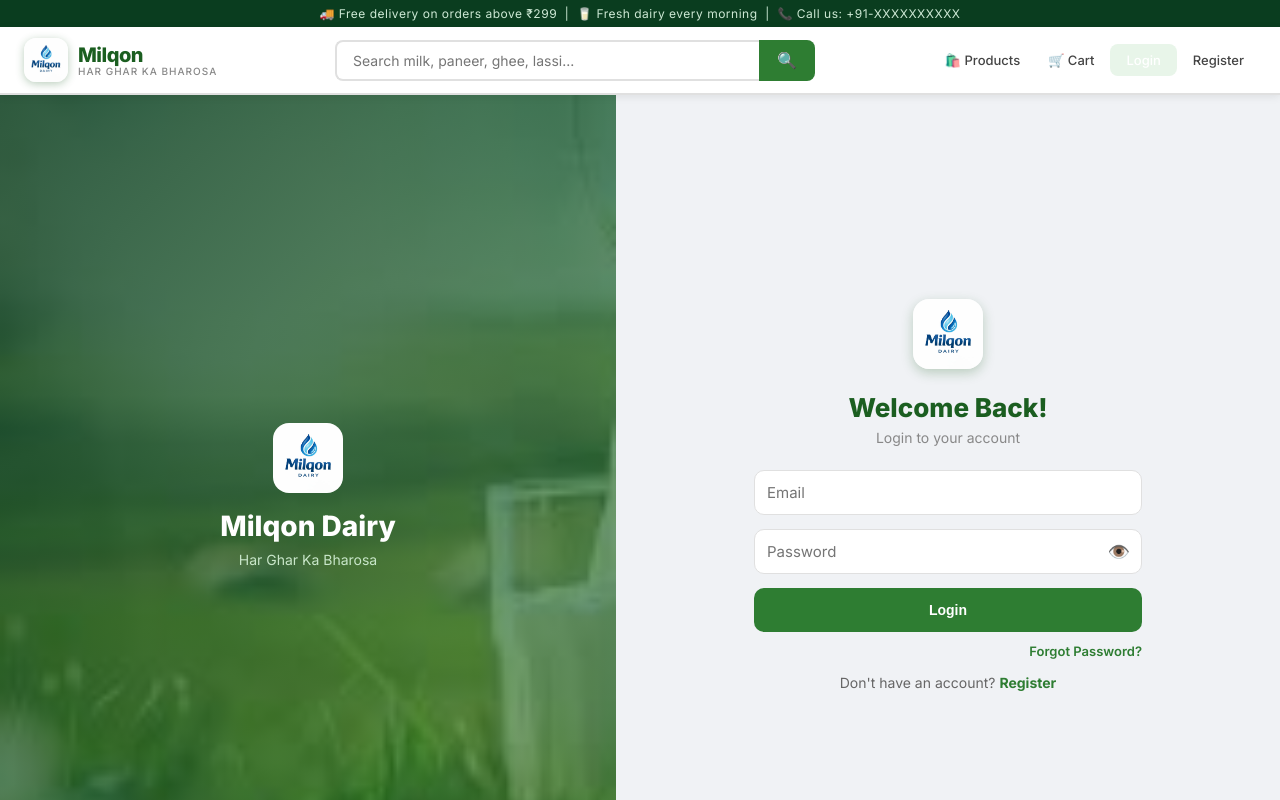
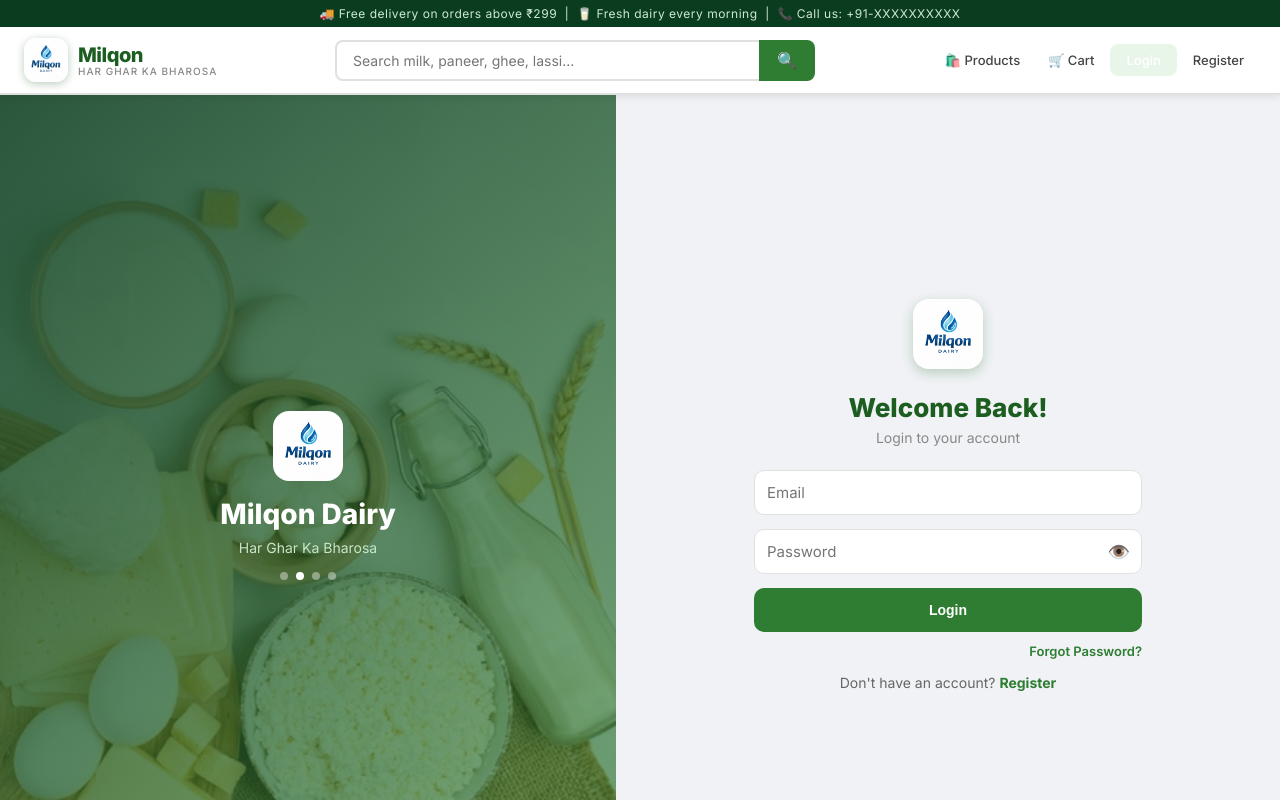
Before and after one commit to Abhishekkumar0048/Milqon-Dairy, a React (Create React App) app in the folder frontend/: page /login in a window 1280 px wide. Shown: the top 800 px of the page. Built offline with nearby package versions, Linux system fonts and the light colour scheme; no server answers.

Commit message:
add sliding images to login register

```diff
--- a/frontend/src/index.css
+++ b/frontend/src/index.css
@@ -204,7 +204,7 @@
 
 /* Auth Split Layout */
 .auth-split { display: flex; min-height: 100vh; }
-.auth-image-panel { flex: 1; position: relative; display: none; }
+.auth-image-panel { flex: 1; position: relative; display: none; overflow: hidden; }
 .auth-image-overlay { position: absolute; inset: 0; background: linear-gradient(135deg, rgba(10,61,31,0.85), rgba(46,125,50,0.6)); display: flex; flex-direction: column; align-items: center; justify-content: center; }
 .auth-form-panel { flex: 1; display: flex; align-items: center; justify-content: center; background: #f0f2f5; padding: 24px; }
 .auth-form-panel .auth-page { margin: 0; width: 100%; max-width: 420px; }
--- a/frontend/src/pages/Login.js
+++ b/frontend/src/pages/Login.js
@@ -1,13 +1,21 @@
-import { useState } from 'react';
+import { useState, useEffect } from 'react';
 import { useNavigate } from 'react-router-dom';
 import api from '../api';
 import { useAuth } from '../context/AuthContext';
 
+const SLIDES = ['/milk1.jpg', '/milk2.jpg', '/milk3.jpg', '/milk4.jpg'];
+
 export default function Login() {
   const [form, setForm] = useState({ email: '', password: '' });
   const [showPass, setShowPass] = useState(false);
+  const [slide, setSlide] = useState(0);
   const { login } = useAuth();
   const navigate = useNavigate();
+
+  useEffect(() => {
+    const t = setInterval(() => setSlide(s => (s + 1) % SLIDES.length), 3000);
+    return () => clearInterval(t);
+  }, []);
 
   const handleLogin = async () => {
     try {
@@ -21,13 +29,18 @@
 
   return (
     <div className="auth-split">
-      {/* Left Image Panel */}
+      {/* Left Sliding Image Panel */}
       <div className="auth-image-panel">
-        <img src="/nature.jpeg" alt="Milqon Dairy" style={{ width: '100%', height: '100%', objectFit: 'cover' }} />
+        {SLIDES.map((src, i) => (
+          <img key={i} src={src} alt="" style={{ position: 'absolute', inset: 0, width: '100%', height: '100%', objectFit: 'cover', opacity: slide === i ? 1 : 0, transition: 'opacity 0.8s ease' }} />
+        ))}
         <div className="auth-image-overlay">
           <img src="/logo.jpeg" alt="logo" style={{ width: 70, height: 70, borderRadius: 16, objectFit: 'cover', marginBottom: 16 }} />
           <h2 style={{ color: '#fff', fontSize: 28, fontWeight: 800, margin: 0 }}>Milqon Dairy</h2>
           <p style={{ color: '#c8e6c9', fontSize: 14, marginTop: 8 }}>Har Ghar Ka Bharosa</p>
+          <div style={{ display: 'flex', gap: 8, marginTop: 16 }}>
+            {SLIDES.map((_, i) => <div key={i} style={{ width: 8, height: 8, borderRadius: '50%', background: slide === i ? '#fff' : 'rgba(255,255,255,0.4)', transition: 'all 0.3s' }} />)}
+          </div>
         </div>
       </div>
       {/* Right Form Panel */}
--- a/frontend/src/pages/Register.js
+++ b/frontend/src/pages/Register.js
@@ -1,13 +1,21 @@
-import { useState } from 'react';
+import { useState, useEffect } from 'react';
 import { useNavigate } from 'react-router-dom';
 import api from '../api';
 import { useAuth } from '../context/AuthContext';
 
+const SLIDES = ['/milk1.jpg', '/milk2.jpg', '/milk3.jpg', '/milk4.jpg'];
+
 export default function Register() {
   const [form, setForm] = useState({ name: '', email: '', password: '', phone: '', address: '' });
+  const [slide, setSlide] = useState(0);
   const { login } = useAuth();
   const navigate = useNavigate();
   const set = (k, v) => setForm(f => ({ ...f, [k]: v }));
+
+  useEffect(() => {
+    const t = setInterval(() => setSlide(s => (s + 1) % SLIDES.length), 3000);
+    return () => clearInterval(t);
+  }, []);
 
   const handleRegister = async () => {
     try {
@@ -22,11 +30,16 @@
   return (
     <div className="auth-split">
       <div className="auth-image-panel">
-        <img src="/nature.jpeg" alt="Milqon Dairy" style={{ width: '100%', height: '100%', objectFit: 'cover' }} />
+        {SLIDES.map((src, i) => (
+          <img key={i} src={src} alt="" style={{ position: 'absolute', inset: 0, width: '100%', height: '100%', objectFit: 'cover', opacity: slide === i ? 1 : 0, transition: 'opacity 0.8s ease' }} />
+        ))}
         <div className="auth-image-overlay">
           <img src="/logo.jpeg" alt="logo" style={{ width: 70, height: 70, borderRadius: 16, objectFit: 'cover', marginBottom: 16 }} />
           <h2 style={{ color: '#fff', fontSize: 28, fontWeight: 800, margin: 0 }}>Milqon Dairy</h2>
           <p style={{ color: '#c8e6c9', fontSize: 14, marginTop: 8 }}>Har Ghar Ka Bharosa</p>
+          <div style={{ display: 'flex', gap: 8, marginTop: 16 }}>
+            {SLIDES.map((_, i) => <div key={i} style={{ width: 8, height: 8, borderRadius: '50%', background: slide === i ? '#fff' : 'rgba(255,255,255,0.4)', transition: 'all 0.3s' }} />)}
+          </div>
         </div>
       </div>
       <div className="auth-form-panel">
```
